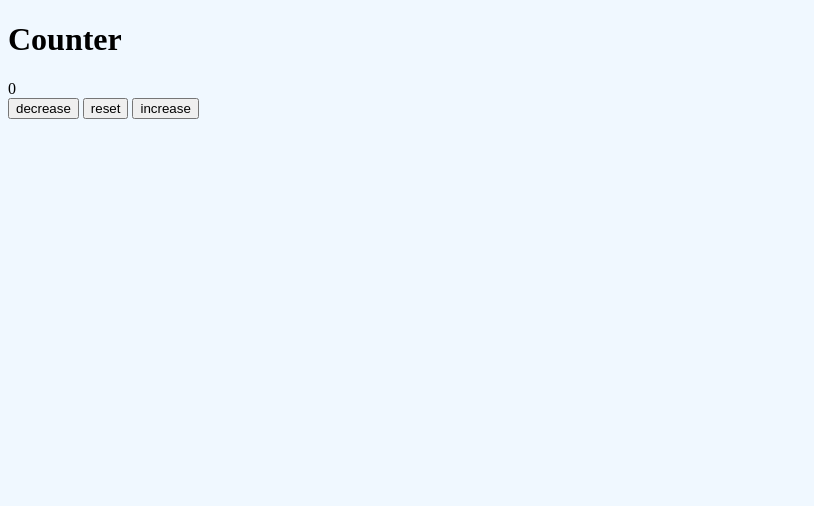
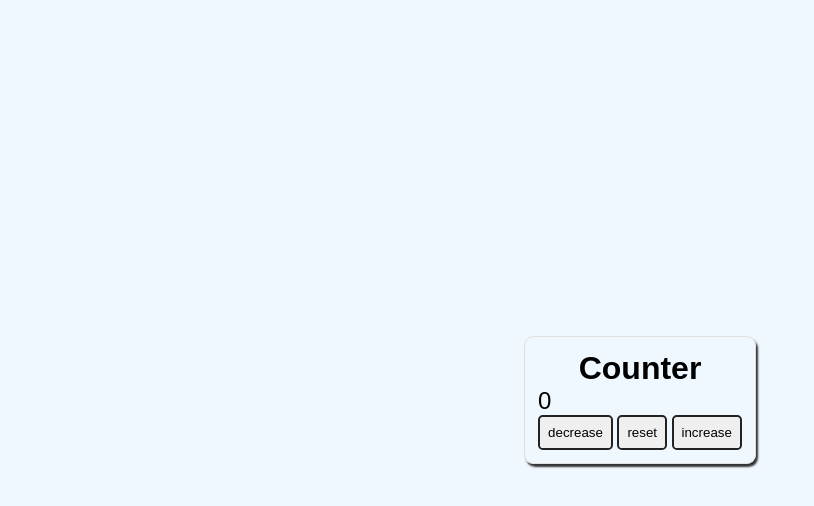
Before and after one commit to CelsonF/LearnJavaScript, a plain HTML site: page Counter/index.html in a window 1280 px wide. Shown: the whole page, without its empty margins (0-814 px from the left). Drawn offline with Linux system fonts and the light colour scheme.

Commit message:
Adding style in page Counter

```diff
--- a/Counter/css/style.css
+++ b/Counter/css/style.css
@@ -1,3 +1,42 @@
+* {
+    margin: 0;
+    padding: 0;
+    box-sizing:border-box;
+}
+
 body {
     background-color:aliceblue;
+    font-family: Arial, Helvetica, sans-serif;
 }
+main {
+    height: 100vh;
+    display: flex;
+    justify-content: center;
+    align-items: center;
+}
+
+.container {
+    border:1px solid #dedede;
+    box-shadow: 2px 3px 2px #333;
+    padding: 0.8rem;
+    border-radius: 0.6rem;
+}
+
+h1 {
+    text-align: center;
+}
+
+#value {
+    text-align: center;
+    font-size: 1.5rem;
+}
+
+.btn {
+    border:2px solid #222;
+    padding: 0.5rem;
+    border-radius: 0.3rem;
+}
+
+.btn:hover {
+    cursor: pointer;
+}
```
